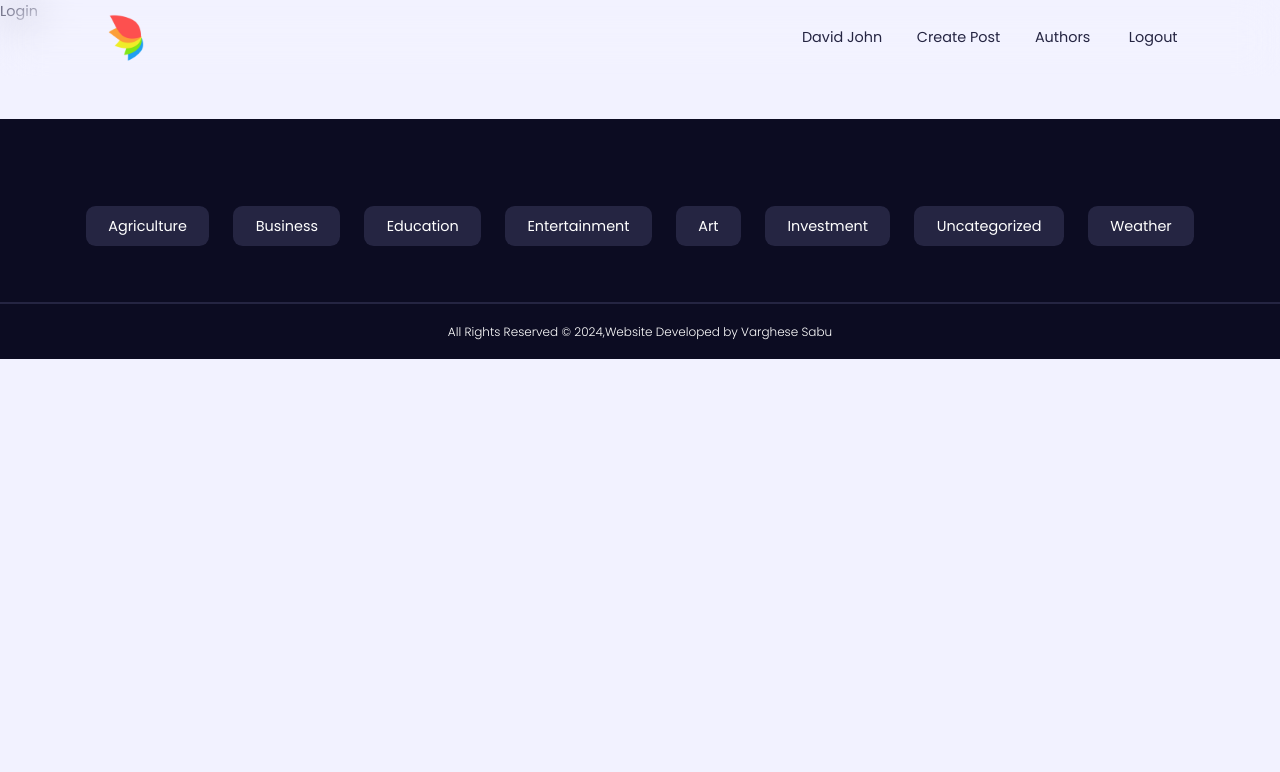
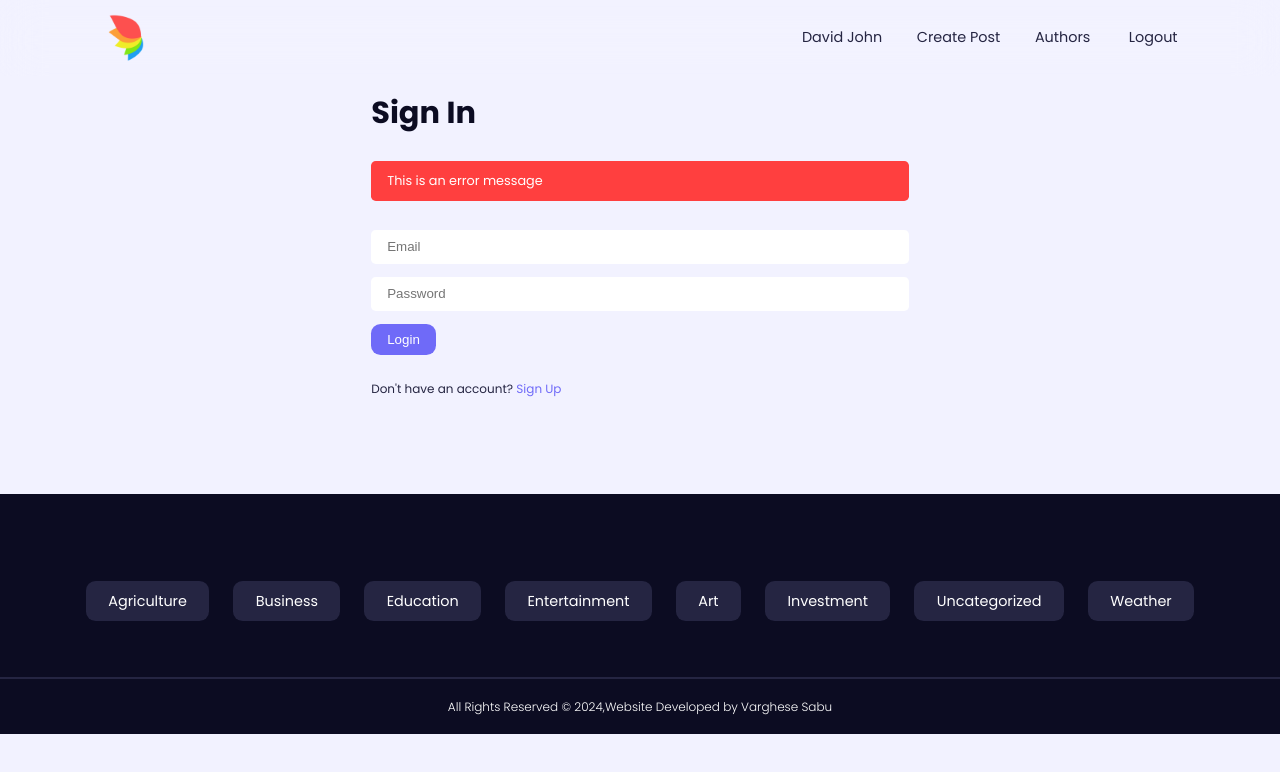
Before and after one commit to Varghesesabu2889/mern-blog, a React (Vite) app in the folder client/: page /login in a window 1280 px wide. Shown: the top 772 px of the page. Built offline with nearby package versions, Linux system fonts and the light colour scheme.

Commit message:
new commit

```diff
--- a/client/src/index.css
+++ b/client/src/index.css
@@ -326,3 +326,62 @@ padding: 2rem 0;
     margin-bottom: 0.7rem;
 
 }
+
+
+
+
+
+
+
+
+/* =========================================REGISTER & FORM STYLES================================= */
+.form{
+    display: flex;
+    flex-direction: column;
+    gap: 0.8rem;
+
+}
+input,select,textarea{
+    width: 100%;
+    padding: 0.6rem 1rem;
+    border-radius: var(--radius-1);
+    resize: none;
+}
+
+.form__error-message{
+    background: var(--color-red);
+    color: var(--color-white);
+    font-size: 0.8rem;
+    padding: 0.6rem 1rem;
+    border-radius: var(--radius-1);
+    display: block;
+    margin-bottom: 1rem;
+}
+
+
+
+
+
+
+.register,.login,.create-post{
+    width: var(--form-width);
+    margin-inline: auto;
+    height: calc(100vh -12rem);
+    display: grid;
+    place-items: center;
+
+
+}
+.register h2,.login h2,.create-post h2{
+margin-bottom: 2rem;
+}
+
+.register small,.login small{
+ display: block;
+ margin-top: 1.5rem;
+
+}
+
+.register small a,.login small a{
+color: var(--color-primary);
+}
--- a/client/src/pages/Login.jsx
+++ b/client/src/pages/Login.jsx
@@ -1,8 +1,31 @@
-import React from 'react'
+import React, { useState } from 'react'
 
+import { Link } from 'react-router-dom'
 const Login = () => {
+  const [userData, setUserData] = useState({
+    email:'',
+    password:'',
+ })
+ const changeInputHandler =(e)=>{
+ setUserData(prevState =>{
+  return {...prevState,[e.target.name]:e.target.value}
+ })
+ }
   return (
-    <div>Login</div>
+    <section className="login">
+      <div className="container">
+        <h2>Sign In</h2>
+        <form className="form login__form">
+          <p className="form__error-message">
+            This is an error message
+          </p>
+          <input type="text" placeholder='Email' name='email' value={userData.email} onChange={changeInputHandler}/>
+          <input type="password" placeholder='Password' name='password' value={userData.password} onChange={changeInputHandler}/>
+          <button type="submit" className='btn primary'>Login</button>
+        </form>
+        <small>Don't have an account? <Link to={'/register'}>Sign Up</Link> </small>
+      </div>
+    </section>
   )
 }
 
--- a/client/src/pages/Register.jsx
+++ b/client/src/pages/Register.jsx
@@ -1,8 +1,35 @@
-import React from 'react'
+import React, { useState } from 'react'
 
+import { Link } from 'react-router-dom'
 const Register = () => {
+  const [userData, setUserData] = useState({
+    name: '',
+    email:'',
+    password:'',
+    confirmPassword:'',
+ })
+ const changeInputHandler =(e)=>{
+ setUserData(prevState =>{
+  return {...prevState,[e.target.name]:e.target.value}
+ })
+ }
   return (
-    <div>Register</div>
+    <section className="register">
+      <div className="container">
+        <h2>Sign Up</h2>
+        <form className="form register__form">
+          <p className="form__error-message">
+            This is an error message
+          </p>
+          <input type="text" placeholder='Full Name' name='name' value={userData.name} onChange={changeInputHandler}/>
+          <input type="text" placeholder='Email' name='email' value={userData.email} onChange={changeInputHandler}/>
+          <input type="password" placeholder='Password' name='password' value={userData.password} onChange={changeInputHandler}/>
+          <input type="password" placeholder='Confirm Password' name='confirmPassword' value={userData.confirmPassword} onChange={changeInputHandler}/>
+          <button type="submit" className='btn primary'>Register</button>
+        </form>
+        <small>Already have an account? <Link to={'/login'}>Sign In</Link> </small>
+      </div>
+    </section>
   )
 }
 
```
